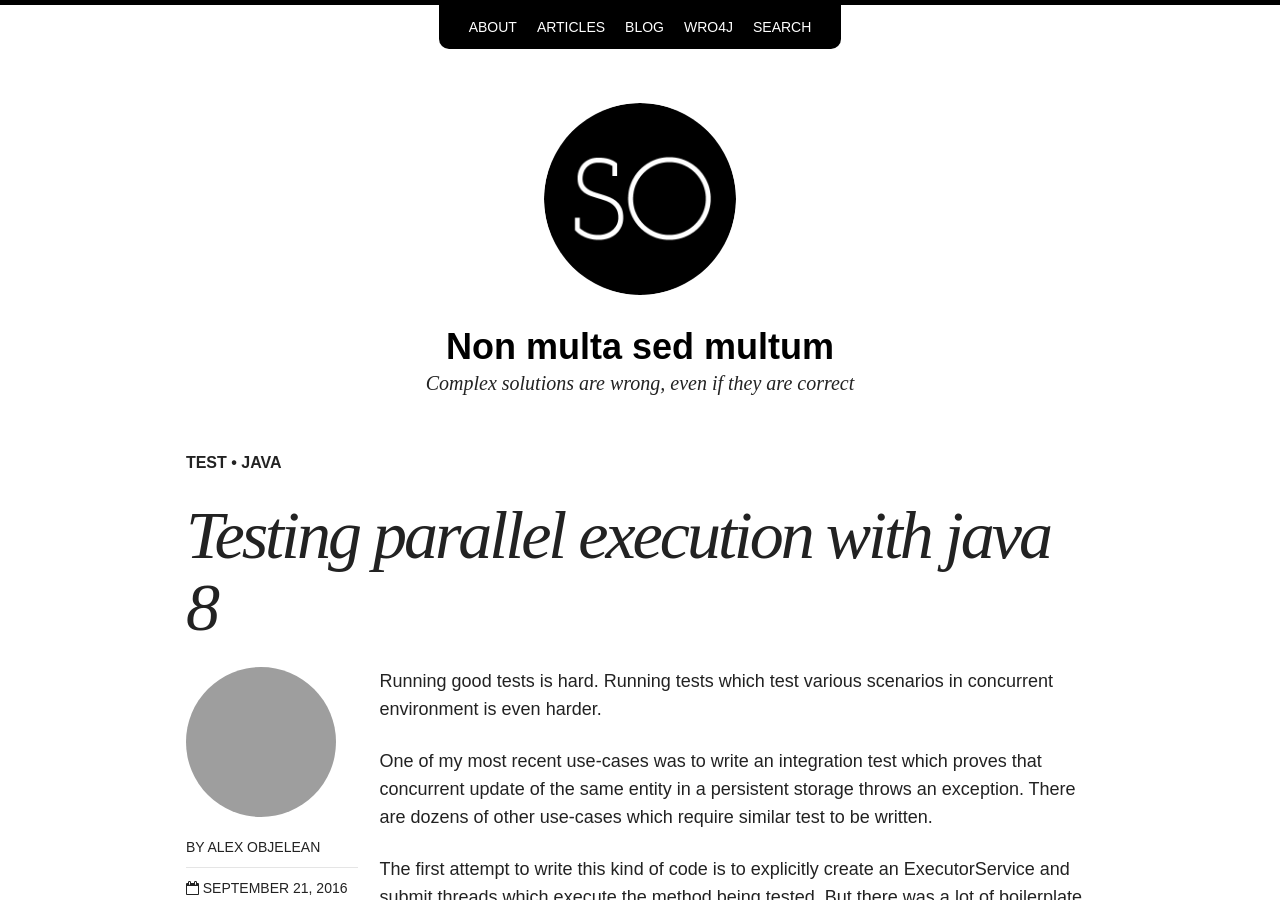
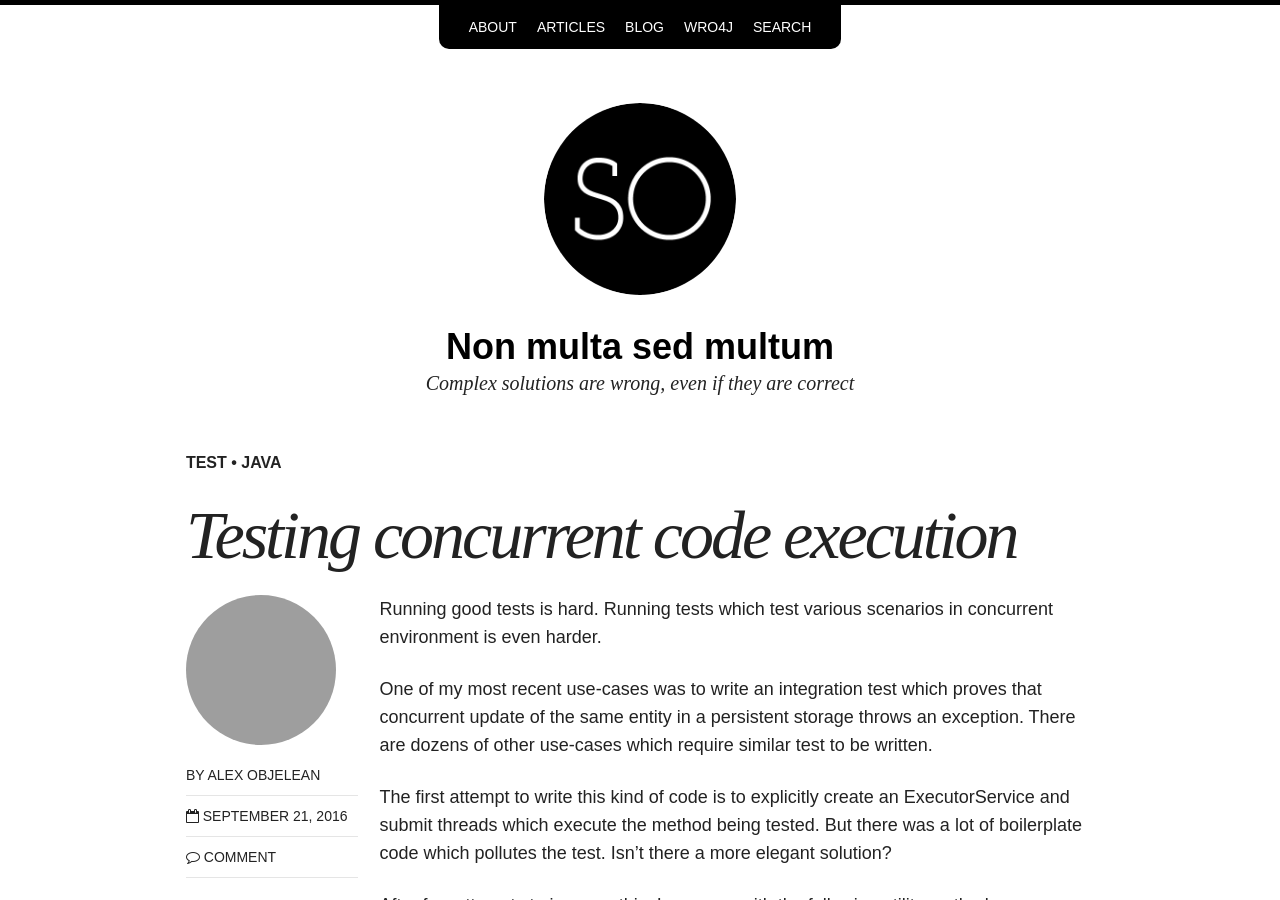
Before and after one commit to alexo/alexo.github.com, a Jekyll site: the page built from _posts/blog/2016-09-21-unit-testing-parallel-code.md, in a window 1280 px wide and 900 px high. Built offline with Jekyll 4.4.1, drawn with Linux system fonts in a browser that asks for light colours; nearby versions of some CDN libraries; comment, search, counter and statistics services are not loaded; grey boxes are pictures that could not be loaded.

Commit message:
update title and exceprt

```diff
--- a/_posts/blog/2016-09-21-unit-testing-parallel-code.md
+++ b/_posts/blog/2016-09-21-unit-testing-parallel-code.md
@@ -1,9 +1,9 @@
 ---
 layout: post
-title: "Testing parallel execution with java 8"
+title: "Testing concurrent code execution"
 modified:
 categories: blog
-excerpt: "Testing parallel execution with java 8"
+excerpt: "How to easily test concurrent code execution with java 8"
 tags : [test, java]
 comments: true
 image:
```
